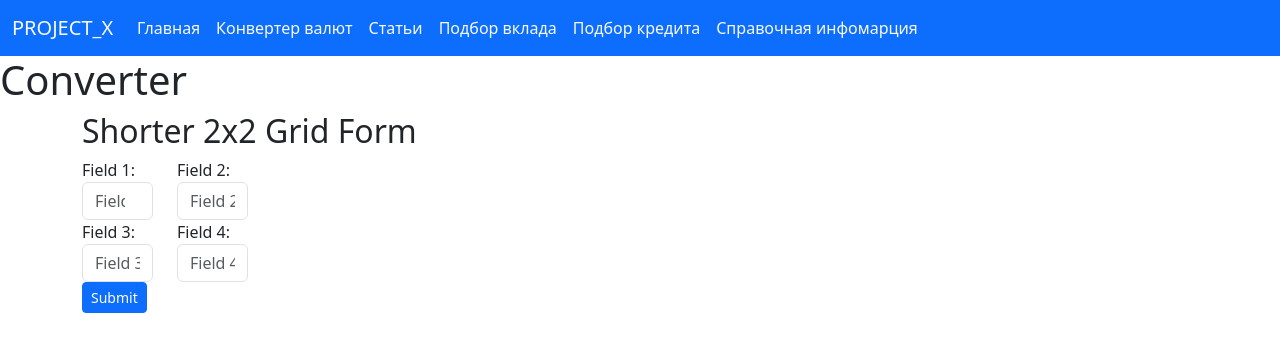
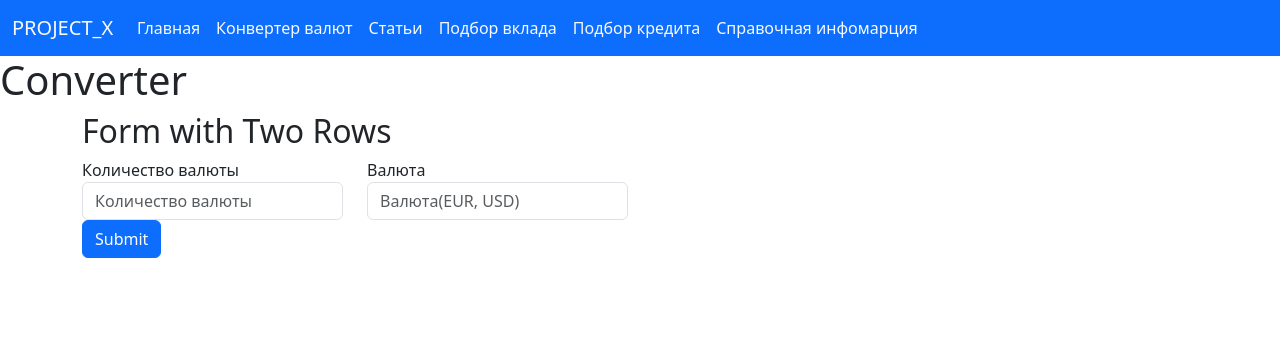
Before and after one commit to sariya23/project_x, a Flask app: page /converter in a window 1280 px wide. Shown: the top 356 px of the page. Run offline with Flask 3, Linux system fonts and the light colour scheme.

Commit message:
Change form

```diff
--- a/templates/converter.html
+++ b/templates/converter.html
@@ -9,37 +9,23 @@
 <h1>Converter</h1>
 
 <div class="container">
-    <h2>Shorter 2x2 Grid Form</h2>
+    <h2>Form with Two Rows</h2>
     <form>
         <div class="row">
-            <div class="col-md-1">
+            <div class="col-md-3">
                 <div class="form-group">
-                    <label for="From">Field 1:</label>
-                    <input type="number" class="form-control" id="input1" name="From" placeholder="Field 1">
+                    <label for="quantity_from">Количество валюты</label>
+                    <input type="text" class="form-control" id="quantity_from" name="quantity_from" placeholder="Количество валюты">
                 </div>
             </div>
-            <div class="col-md-1">
+            <div class="col-md-3">
                 <div class="form-group">
-                    <label for="input2">Field 2:</label>
-                    <input type="text" class="form-control" id="input2" name="input2" placeholder="Field 2">
+                    <label for="from_currency">Валюта</label>
+                    <input type="text" class="form-control" id="from_currency" name="from_currency" placeholder="Валюта(EUR, USD)">
                 </div>
             </div>
         </div>
-        <div class="row">
-            <div class="col-md-1">
-                <div class="form-group">
-                    <label for="input3">Field 3:</label>
-                    <input type="text" class="form-control" id="input3" name="input3" placeholder="Field 3">
-                </div>
-            </div>
-            <div class="col-md-1">
-                <div class="form-group">
-                    <label for="input4">Field 4:</label>
-                    <input type="text" class="form-control" id="input4" name="input4" placeholder="Field 4">
-                </div>
-            </div>
-        </div>
-        <button type="submit" class="btn btn-primary btn-sm">Submit</button>
+        <button type="submit" class="btn btn-primary">Submit</button>
     </form>
 </div>
 {% endblock %}
```
